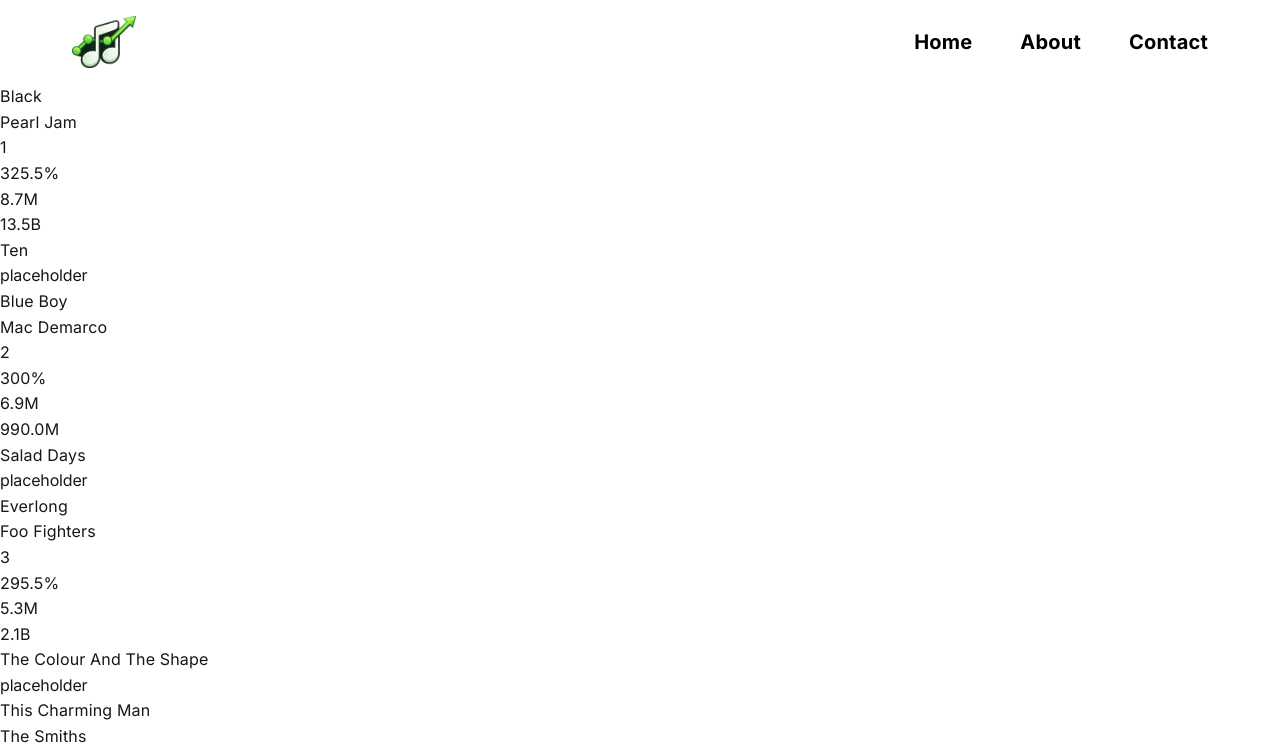
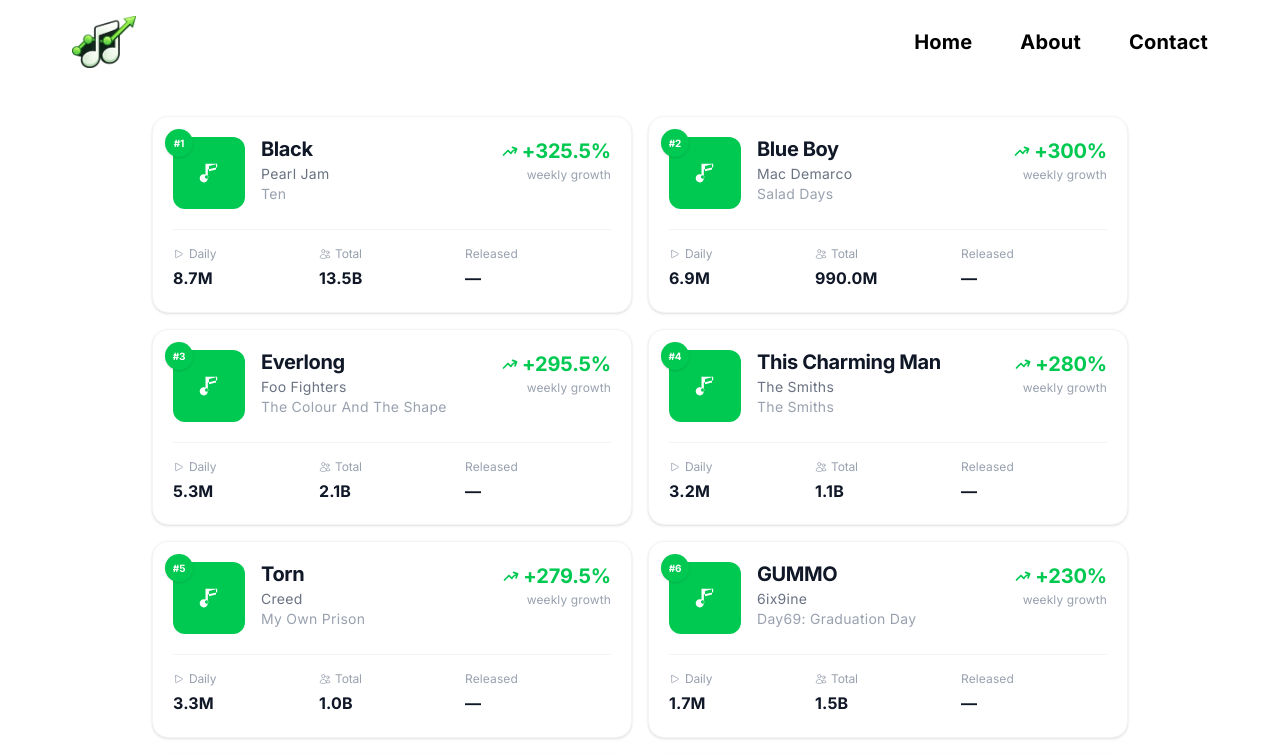
Before and after one commit to colinpmaloney/Track-Tracker-Frontend, a Next.js app: page / in a window 1280 px wide. Shown: the top 754 px of the page. Built offline with nearby package versions, Linux system fonts and the light colour scheme.

Commit message:
added track card styling and set up two column tracklist formatting. Matches up to figma layout exactly. Next steps: 1) connect to database, start pulling real data. 2) add search bar 3) add title

```diff
--- a/app/components/TrackCard.tsx
+++ b/app/components/TrackCard.tsx
@@ -1,9 +1,5 @@
-// TrackCard: each individual songs data lives inside one of these cards on the UI
-// is contained inside the TrackList
-
 import type { SongCard } from "../types";
 
-// formatListens helper function: make large integers suitable for shorthand stling (e.g "Daily Listens: 10.3M" compared to 10300000)
 function formatListens(n: number): string {
     if (n >= 1_000_000_000) return `${(n / 1_000_000_000).toFixed(1)}B`
     if (n >= 1_000_000) return `${(n / 1_000_000).toFixed(1)}M`
@@ -11,18 +7,100 @@
     return n.toString()
 }
 
-export default function TrackCard({ songCard }: { songCard:SongCard }) {
-    return(
-        <div>
-            <p>{ songCard.song.name }</p>
-            <p>{ songCard.song.artist }</p>
-            <p>{ songCard.rank }</p>
-            <p>{ songCard.weeklyGrowthPercent }%</p>
-            <p>{ formatListens(songCard.dailyListens) }</p>
-            <p>{ formatListens(songCard.totalListens) }</p>
-            {songCard.song.albumName ? <p>{songCard.song.albumName}</p> : null}
-            {songCard.song.releaseDate ? <p>{songCard.song.releaseDate}</p> : null}
-            {songCard.song.imageUrl ? <img src={songCard.song.imageUrl} alt={songCard.song.name} /> : <div>placeholder</div>}
+function MusicNoteIcon() {
+    return (
+        <svg className="w-7 h-7 text-white" viewBox="0 0 24 24" fill="currentColor">
+            <path d="M9 4v9.38A3.5 3.5 0 1 0 11 17V9l8-2V4H9zm1 13a1.5 1.5 0 1 1 0-3 1.5 1.5 0 0 1 0 3zm8-8-6 1.5V6l6-1.5V9z" />
+        </svg>
+    )
+}
+
+function TrendingUpIcon() {
+    return (
+        <svg className="w-4 h-4" fill="none" viewBox="0 0 24 24" strokeWidth={2.5} stroke="currentColor">
+            <path strokeLinecap="round" strokeLinejoin="round" d="M2.25 18 9 11.25l4.306 4.307a11.95 11.95 0 0 1 5.814-5.519l2.74-1.22m0 0-5.94-2.281m5.94 2.28-2.28 5.941" />
+        </svg>
+    )
+}
+
+function PlayIcon() {
+    return (
+        <svg className="w-3 h-3" fill="none" viewBox="0 0 24 24" strokeWidth={1.5} stroke="currentColor">
+            <path strokeLinecap="round" strokeLinejoin="round" d="M5.25 5.653c0-.856.917-1.398 1.667-.986l11.54 6.347a1.125 1.125 0 0 1 0 1.972l-11.54 6.347a1.125 1.125 0 0 1-1.667-.986V5.653Z" />
+        </svg>
+    )
+}
+
+function PeopleIcon() {
+    return (
+        <svg className="w-3 h-3" fill="none" viewBox="0 0 24 24" strokeWidth={1.5} stroke="currentColor">
+            <path strokeLinecap="round" strokeLinejoin="round" d="M15 19.128a9.38 9.38 0 0 0 2.625.372 9.337 9.337 0 0 0 4.121-.952 4.125 4.125 0 0 0-7.533-2.493M15 19.128v-.003c0-1.113-.285-2.16-.786-3.07M15 19.128v.106A12.318 12.318 0 0 1 8.624 21c-2.331 0-4.512-.645-6.374-1.766l-.001-.109a6.375 6.375 0 0 1 11.964-3.07M12 6.375a3.375 3.375 0 1 1-6.75 0 3.375 3.375 0 0 1 6.75 0Zm8.25 2.25a2.625 2.625 0 1 1-5.25 0 2.625 2.625 0 0 1 5.25 0Z" />
+        </svg>
+    )
+}
+
+export default function TrackCard({ songCard }: { songCard: SongCard }) {
+    return (
+        <div className="bg-white rounded-2xl border border-gray-100 shadow-sm p-5">
+            <div className="flex items-start gap-4 mb-5">
+                <div className="relative flex-shrink-0">
+                    {songCard.song.imageUrl ? (
+                        <img
+                            src={songCard.song.imageUrl}
+                            alt={songCard.song.name}
+                            className="w-[72px] h-[72px] rounded-xl object-cover"
+                        />
+                    ) : (
+                        <div className="w-[72px] h-[72px] bg-green-500 rounded-xl flex items-center justify-center">
+                            <MusicNoteIcon />
+                        </div>
+                    )}
+                    <div className="absolute -top-2 -left-2 w-7 h-7 bg-green-500 rounded-full flex items-center justify-center shadow-sm">
+                        <span className="text-white text-[10px] font-bold">#{songCard.rank}</span>
+                    </div>
+                </div>
+
+                <div className="flex-1 min-w-0">
+                    <h3 className="font-bold text-gray-900 text-xl leading-tight">{songCard.song.name}</h3>
+                    <p className="text-gray-500 text-sm mt-0.5">{songCard.song.artist}</p>
+                    {songCard.song.albumName && (
+                        <p className="text-gray-400 text-sm">{songCard.song.albumName}</p>
+                    )}
+                </div>
+
+                <div className="text-right flex-shrink-0">
+                    <div className="flex items-center gap-1 text-green-500 justify-end">
+                        <TrendingUpIcon />
+                        <span className="font-bold text-xl">+{songCard.weeklyGrowthPercent}%</span>
+                    </div>
+                    <p className="text-gray-400 text-xs mt-0.5">weekly growth</p>
+                </div>
+            </div>
+
+            <div className="border-t border-gray-100 pt-4">
+                <div className="grid grid-cols-3">
+                    <div>
+                        <div className="flex items-center gap-1 text-gray-400 text-xs mb-1">
+                            <PlayIcon />
+                            <span>Daily</span>
+                        </div>
+                        <p className="font-bold text-gray-900">{formatListens(songCard.dailyListens)}</p>
+                    </div>
+
+                    <div>
+                        <div className="flex items-center gap-1 text-gray-400 text-xs mb-1">
+                            <PeopleIcon />
+                            <span>Total</span>
+                        </div>
+                        <p className="font-bold text-gray-900">{formatListens(songCard.totalListens)}</p>
+                    </div>
+
+                    <div>
+                        <p className="text-gray-400 text-xs mb-1">Released</p>
+                        <p className="font-bold text-gray-900">{songCard.song.releaseDate ?? '—'}</p>
+                    </div>
+                </div>
+            </div>
         </div>
     )
 }
--- a/app/components/TrackList.tsx
+++ b/app/components/TrackList.tsx
@@ -5,7 +5,7 @@
 
 export default function TrackList({ songs }: { songs:SongCard[] }) {
     return (
-        <div>
+        <div className="grid grid-cols-1 md:grid-cols-2 gap-4">
             {songs.map((song) => (
                 <TrackCard key={song.song.id} songCard={song} />
             ))}
--- a/app/page.tsx
+++ b/app/page.tsx
@@ -3,7 +3,7 @@
 
 export default function Home() {
     return (
-        <main>
+        <main className="max-w-5xl mx-auto px-6 py-8">
             <TrackList songs={mockTopTen} />
         </main>
     )
```
